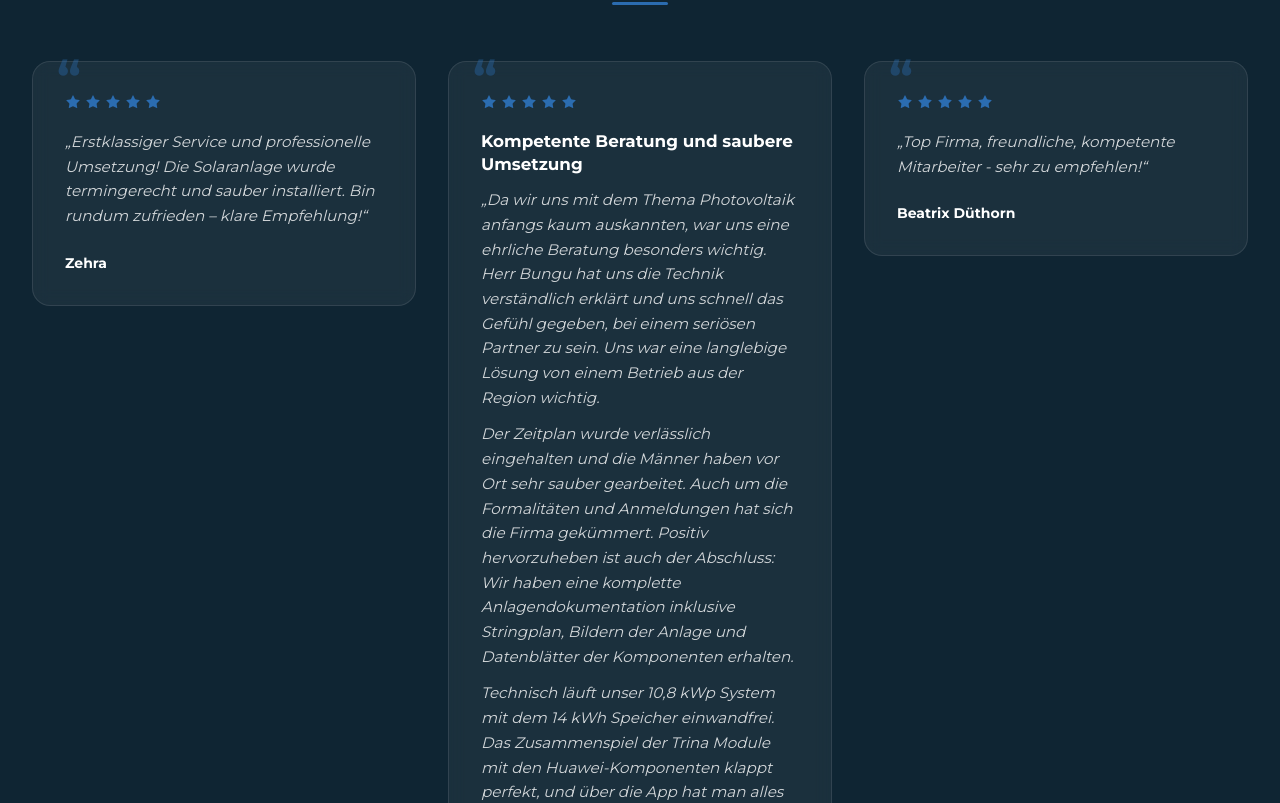
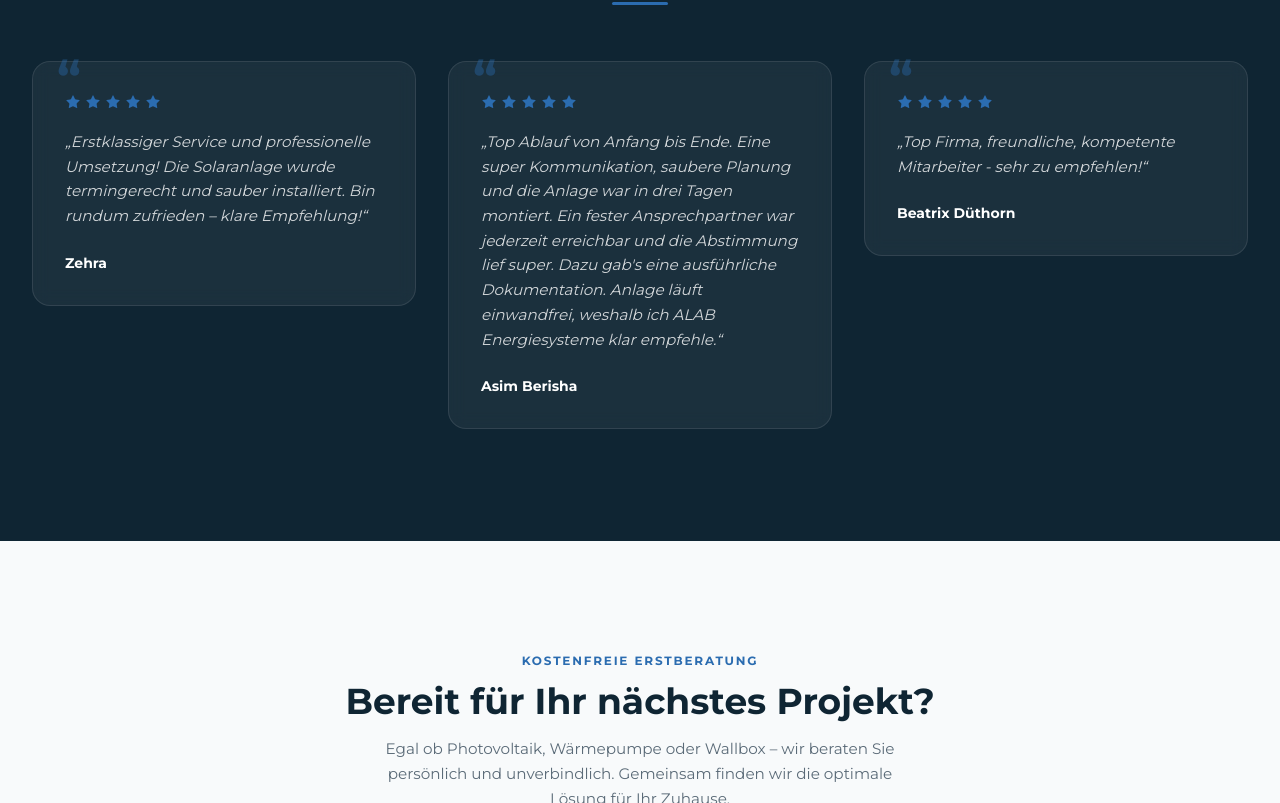
Before and after one commit to ALAB-Energiesysteme/alab-energiesysteme, a Next.js app: page /privatkunden in a window 1280 px wide. Shown: the part 3017-3820 px from the top of the page. Built offline with nearby package versions, Linux system fonts and the light colour scheme.

Commit message:
Replace MB testimonial with Asim Berisha

```diff
--- a/src/components/PrivatkundenOverview.tsx
+++ b/src/components/PrivatkundenOverview.tsx
@@ -70,10 +70,9 @@ const TESTIMONIALS = [
     name: "Zehra",
   },
   {
-    title: "Kompetente Beratung und saubere Umsetzung",
     quote:
-      "Da wir uns mit dem Thema Photovoltaik anfangs kaum auskannten, war uns eine ehrliche Beratung besonders wichtig. Herr Bungu hat uns die Technik verständlich erklärt und uns schnell das Gefühl gegeben, bei einem seriösen Partner zu sein. Uns war eine langlebige Lösung von einem Betrieb aus der Region wichtig.\n\nDer Zeitplan wurde verlässlich eingehalten und die Männer haben vor Ort sehr sauber gearbeitet. Auch um die Formalitäten und Anmeldungen hat sich die Firma gekümmert. Positiv hervorzuheben ist auch der Abschluss: Wir haben eine komplette Anlagendokumentation inklusive Stringplan, Bildern der Anlage und Datenblätter der Komponenten erhalten.\n\nTechnisch läuft unser 10,8 kWp System mit dem 14 kWh Speicher einwandfrei. Das Zusammenspiel der Trina Module mit den Huawei-Komponenten klappt perfekt, und über die App hat man alles gut im Blick. Wer Wert auf Qualität legt, ist bei ALAB Energiesysteme gut aufgehoben.",
-    name: "MB",
+      "Top Ablauf von Anfang bis Ende. Eine super Kommunikation, saubere Planung und die Anlage war in drei Tagen montiert. Ein fester Ansprechpartner war jederzeit erreichbar und die Abstimmung lief super. Dazu gab's eine ausführliche Dokumentation. Anlage läuft einwandfrei, weshalb ich ALAB Energiesysteme klar empfehle.",
+    name: "Asim Berisha",
   },
   {
     quote:
```
